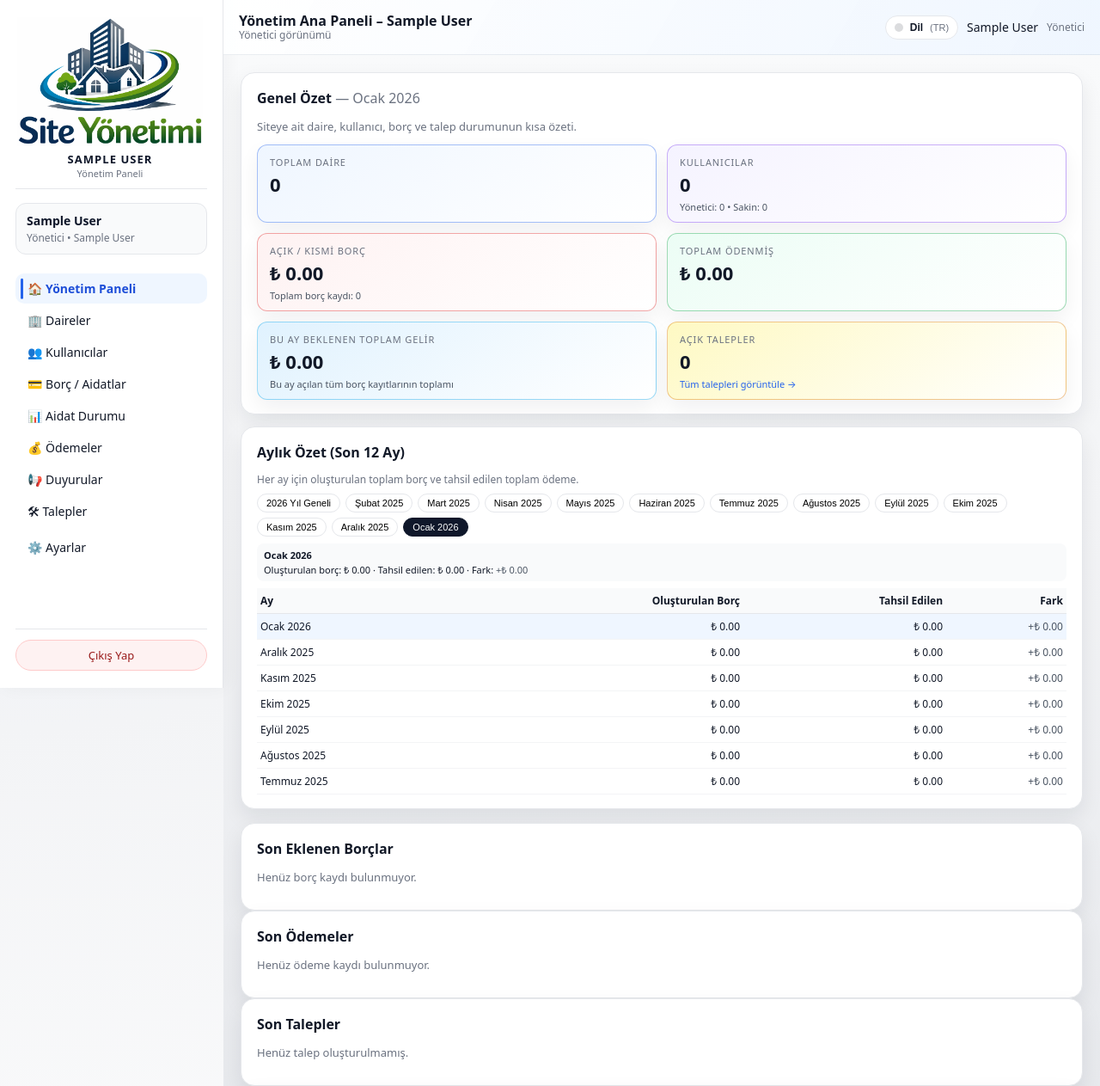
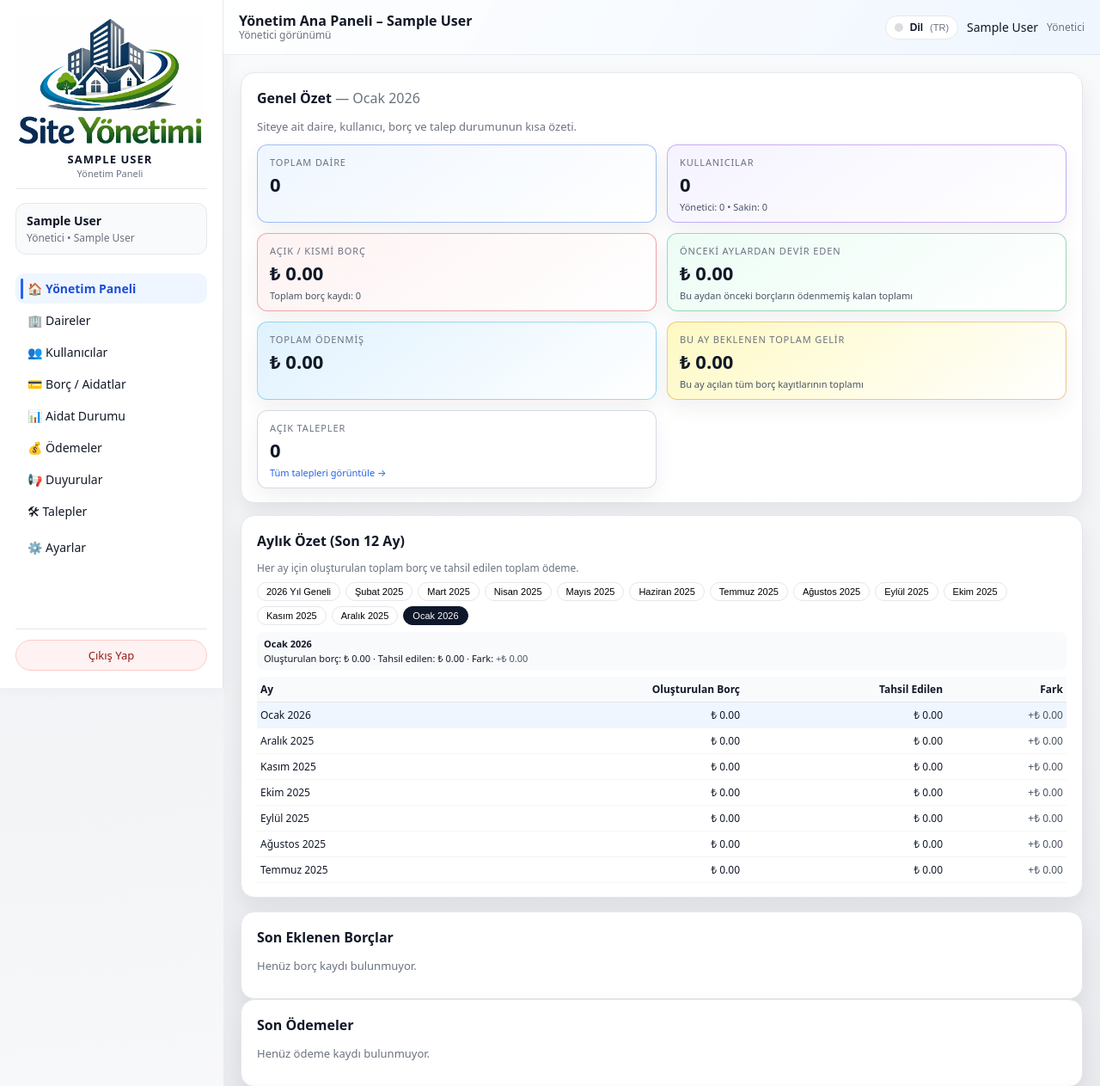
Before and after one commit to aydogmusserhat/siteyonetim, a Flask app: page /admin/dashboard in a window 1280 px wide. Shown: the top 1263 px of the page at 86% size. Run offline with Flask 3, Linux system fonts and the light colour scheme; the visitor is signed in with stand-in values (Sample User, id 1); data comes from the database, SQL or seed files in the repository; both versions use the stored data as it was after the commit; data that the repository does not hold is empty.

Commit message:
dashboard özet güncelleme

```diff
--- a/routes/admin_routes.py
+++ b/routes/admin_routes.py
@@ -719,6 +719,8 @@ def dashboard():
         # Bu ay oluşturulan borçların toplamı
         "expected_income_this_month": Decimal("0.00"),
         "open_tickets": 0,
+        "carryover_amount": Decimal("0.00"),  # önceki aylardan devir eden (kalan) tutar
+
     }
 
     today = date.today()
@@ -762,18 +764,74 @@ def dashboard():
         else:
             month_end = date(today.year, today.month + 1, 1)
 
-        # Bu ay oluşturulan borçların toplamı
+        # ==========================================================
+        # DEVİR EDEN TUTAR (önceki aylardan kalan NET bakiye)
+        # - due_date varsa due_date < month_start
+        # - due_date yoksa created_at < month_start
+        # - (Bill.amount - bill'e bağlı ödemeler) toplamı
+        # ==========================================================
+        from sqlalchemy import and_, or_, case
+
+        pay_sum_subq = (
+            db.session.query(
+                Payment.bill_id.label("bill_id"),
+                func.coalesce(func.sum(Payment.amount), 0).label("paid_sum"),
+            )
+            .group_by(Payment.bill_id)
+            .subquery()
+        )
+
+        q_carry = (
+            db.session.query(
+                func.coalesce(
+                    func.sum(
+                        case(
+                            (
+                                (Bill.amount - func.coalesce(pay_sum_subq.c.paid_sum, 0)) > 0,
+                                (Bill.amount - func.coalesce(pay_sum_subq.c.paid_sum, 0)),
+                            ),
+                            else_=0,
+                        )
+                    ),
+                    0,
+                )
+            )
+            .outerjoin(pay_sum_subq, pay_sum_subq.c.bill_id == Bill.id)
+            .filter(Bill.status.in_(["open", "partial"]))
+        )
+
+        if not global_mode:
+            q_carry = q_carry.filter(Bill.site_id == site_id)
+
+        q_carry = q_carry.filter(
+            or_(
+                and_(Bill.due_date.isnot(None), Bill.due_date < month_start),
+                and_(Bill.due_date.is_(None), Bill.created_at < month_start),
+            )
+        )
+
+        carry_sum = q_carry.scalar() or 0
+        stats["carryover_amount"] = Decimal(str(carry_sum))
+
+        # ==========================================================
+        # Bu ay beklenen gelir (Vade ayına göre)
+        # - due_date varsa due_date ayı
+        # - due_date yoksa created_at ayı
+        # ==========================================================
         q_billed = db.session.query(func.coalesce(func.sum(Bill.amount), 0))
         if not global_mode:
             q_billed = q_billed.filter(Bill.site_id == site_id)
+
         q_billed = q_billed.filter(
-            Bill.created_at >= month_start,
-            Bill.created_at < month_end,
+            or_(
+                and_(Bill.due_date.isnot(None), Bill.due_date >= month_start, Bill.due_date < month_end),
+                and_(Bill.due_date.is_(None), Bill.created_at >= month_start, Bill.created_at < month_end),
+            )
         )
         billed_sum = q_billed.scalar() or 0
         stats["expected_income_this_month"] = Decimal(str(billed_sum))
 
-        # Bu ay yapılan ödemeler
+        # Bu ay yapılan ödemeler (nakit akışı: ödeme tarihi bu ay olanlar)
         q_paid = db.session.query(func.coalesce(func.sum(Payment.amount), 0))
         if not global_mode:
             q_paid = q_paid.filter(Payment.site_id == site_id)
@@ -784,15 +842,37 @@ def dashboard():
         paid_sum = q_paid.scalar() or 0
         stats["total_paid_amount"] = Decimal(str(paid_sum))
 
-        # Açık / kısmi borç (net)
-        q_open = db.session.query(func.coalesce(func.sum(Bill.amount), 0))
+        # ==========================================================
+        # Açık / kısmi borç (NET) = (borç - o borca ait ödemeler)
+        # ==========================================================
+        q_open_net = (
+            db.session.query(
+                func.coalesce(
+                    func.sum(
+                        case(
+                            (
+                                (Bill.amount - func.coalesce(pay_sum_subq.c.paid_sum, 0)) > 0,
+                                (Bill.amount - func.coalesce(pay_sum_subq.c.paid_sum, 0)),
+                            ),
+                            else_=0,
+                        )
+                    ),
+                    0,
+                )
+            )
+            .outerjoin(pay_sum_subq, pay_sum_subq.c.bill_id == Bill.id)
+            .filter(Bill.status.in_(["open", "partial"]))
+        )
+
         if not global_mode:
-            q_open = q_open.filter(Bill.site_id == site_id)
-        q_open = q_open.filter(Bill.status.in_(["open", "partial"]))
-        open_sum = q_open.scalar() or 0
-        stats["total_open_amount"] = Decimal(str(open_sum))
+            q_open_net = q_open_net.filter(Bill.site_id == site_id)
+
+        open_net_sum = q_open_net.scalar() or 0
+        stats["total_open_amount"] = Decimal(str(open_net_sum))
+
     except SQLAlchemyError as exc:
         current_app.logger.exception("Dashboard borç/ödeme istatistikleri alınamadı: %s", exc)
+
 
     # =========================
     #  TALEP SAYISI
@@ -909,14 +989,19 @@ def dashboard():
                 month_end = date(y, m + 1, 1)
 
             # Faturalar
+            # Faturalar (Vade tarihine göre; due_date NULL ise created_at fallback)
             q_mb = db.session.query(func.coalesce(func.sum(Bill.amount), 0))
             if not global_mode:
                 q_mb = q_mb.filter(Bill.site_id == site_id)
+
             q_mb = q_mb.filter(
-                Bill.created_at >= month_start,
-                Bill.created_at < month_end,
+                or_(
+                    and_(Bill.due_date.isnot(None), Bill.due_date >= month_start, Bill.due_date < month_end),
+                    and_(Bill.due_date.is_(None), Bill.created_at >= month_start, Bill.created_at < month_end),
+                )
             )
             month_bills_sum = q_mb.scalar()
+
 
             # Ödemeler
             q_mp = db.session.query(func.coalesce(func.sum(Payment.amount), 0))
@@ -2015,6 +2100,7 @@ def _recalc_bill_status(bill: Bill):
 # ======================
 #  ÖDEMELER
 # ======================
+from sqlalchemy import func
 @admin_bp.route("/payments", methods=["GET", "POST"])
 @admin_required
 def manage_payments():
@@ -2068,7 +2154,14 @@ def manage_payments():
                 else:
                     payment.payment_date = datetime.utcnow().date()
 
-                # Otomatik eşleştirme: tür + daire + ay
+                # ==========================================================
+                # Otomatik eşleştirme (öncelik sırası):
+                #   1) Ödeme ayındaki (payment_date) borçları -> due_date ayına göre
+                #   2) due_date NULL ise aynı ayda oluşturulanlar (created_at)
+                #   3) Hâlâ yoksa: FIFO -> en eski borç (due_date NULL ise en öne)
+                #
+                # Kuralın: due_date NULL olan eski borçlar -> en eski borçtan düşülecek.
+                # ==========================================================
                 if not bill_id and bill_type:
                     try:
                         apt_id_int = int(apartment_id)
@@ -2083,19 +2176,49 @@ def manage_payments():
                         else:
                             month_end = date(pay_date.year, pay_date.month + 1, 1)
 
+                        # 1) Önce "o ayın borçları": due_date ayına göre
+                        # 2) due_date NULL ise created_at ayına göre aynı aya denk gelenleri de dahil et
                         candidate_q = (
                             Bill.query.filter(
                                 Bill.site_id == site_id,          # 🔴 SİTE FİLTRESİ
                                 Bill.apartment_id == apt_id_int,
                                 Bill.type == bill_type,
-                                Bill.due_date >= month_start,
-                                Bill.due_date < month_end,
                                 Bill.status.in_(["open", "partial"]),
                             )
-                            .order_by(Bill.due_date.asc())
+                            .filter(
+                                (
+                                    (Bill.due_date.isnot(None)) &
+                                    (Bill.due_date >= month_start) &
+                                    (Bill.due_date < month_end)
+                                )
+                                |
+                                (
+                                    (Bill.due_date.is_(None)) &
+                                    (Bill.created_at >= month_start) &
+                                    (Bill.created_at < month_end)
+                                )
+                            )
+                            # due_date NULL olanlar en eski gibi sayılacağı için:
+                            # coalesce(due_date, created_at) ile sıralıyoruz.
+                            .order_by(func.coalesce(Bill.due_date, Bill.created_at).asc(), Bill.id.asc())
                         )
 
                         candidate = candidate_q.first()
+
+                        # Eğer bu ay filtresinde aday yoksa, FIFO fallback:
+                        # (due_date NULL -> en eski borç sayılır)
+                        if not candidate:
+                            candidate = (
+                                Bill.query.filter(
+                                    Bill.site_id == site_id,
+                                    Bill.apartment_id == apt_id_int,
+                                    Bill.type == bill_type,
+                                    Bill.status.in_(["open", "partial"]),
+                                )
+                                .order_by(func.coalesce(Bill.due_date, Bill.created_at).asc(), Bill.id.asc())
+                                .first()
+                            )
+
                         if candidate:
                             # Bu borç için daha önce ödenen toplam
                             already_paid = (
@@ -2106,6 +2229,7 @@ def manage_payments():
                             already_paid = Decimal(already_paid or 0)
                             remaining = Decimal(candidate.amount or 0) - already_paid
 
+                            # Kalan varsa eşleştir
                             if remaining > 0:
                                 payment.bill_id = candidate.id
                                 bill_id = str(candidate.id)
@@ -2145,7 +2269,7 @@ def manage_payments():
                         entity_id=payment.id,
                         old_values=None,
                         new_values=_payment_audit_dict(payment),
-                        description=f"Ödeme oluşturuldu (tutar={payment.amount}, daire_id={payment.apartment_id}, bill_id={payment.bill_id})",
+                        description=f"Ödeme oluşturuldu (id={payment.id})",
                         site_id=site_id,
                         status="success",
                     )
@@ -2244,6 +2368,7 @@ def manage_payments():
         users=users,
         payments=payments,
     )
+
 
 @admin_bp.route("/payments/<int:payment_id>/update", methods=["POST"])
 @admin_required
--- a/templates/admin/dashboard.html
+++ b/templates/admin/dashboard.html
@@ -74,6 +74,9 @@
 
     'no_tickets': 'Henüz talep oluşturulmamış.',
 
+    'carryover_amount': 'Önceki Aylardan Devir Eden',
+    'carryover_hint': 'Bu aydan önceki borçların ödenmemiş kalan toplamı',
+
     'recent_announcements': 'Son Duyurular',
     'created_by': 'Oluşturan',
     'unknown': 'Bilinmiyor',
@@ -147,6 +150,9 @@
     'ticket_open': 'Open',
 
     'no_tickets': 'No requests have been created yet.',
+
+    'carryover_amount': 'Carryover from Previous Months',
+    'carryover_hint': 'Total unpaid remaining amount from bills before this month',
 
     'recent_announcements': 'Recent Announcements',
     'created_by': 'Created by',
@@ -222,6 +228,9 @@
 
     'no_tickets': 'Još nema zahtjeva.',
 
+    'carryover_amount': 'Prenos iz prethodnih mjeseci',
+    'carryover_hint': 'Ukupan neplaćeni preostali iznos dugova prije ovog mjeseca',
+
     'recent_announcements': 'Najnovija obavještenja',
     'created_by': 'Kreirao',
     'unknown': 'Nepoznato',
@@ -295,6 +304,9 @@
     'ticket_open': 'Открыто',
 
     'no_tickets': 'Пока нет созданных заявок.',
+
+    'carryover_amount': 'Переходящий остаток (прошлые месяцы)',
+    'carryover_hint': 'Сумма неоплаченного остатка по долгам до текущего месяца',
 
     'recent_announcements': 'Последние объявления',
     'created_by': 'Создал(а)',
@@ -377,6 +389,16 @@
           </div>
           <div class="stat-card__hint">
             {{ tp('total_bill_records') }}: {{ stats.total_bills }}
+          </div>
+        </div>
+        <!-- Önceki Aylardan Devir Eden -->
+        <div class="stat-card">
+          <div class="stat-card__label">{{ tp('carryover_amount') }}</div>
+          <div class="stat-card__value">
+            ₺ {{ "%.2f"|format(stats.carryover_amount) }}
+          </div>
+          <div class="stat-card__hint">
+            {{ tp('carryover_hint') }}
           </div>
         </div>
 
```
Also changed, not shown: instance/apartman.db.
